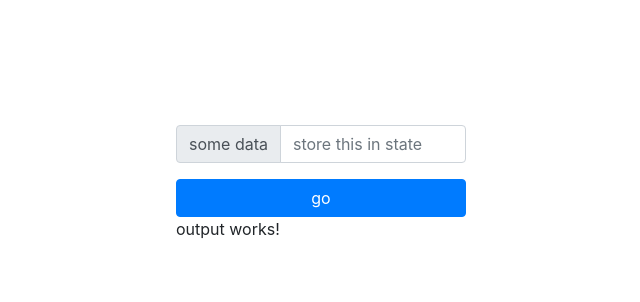
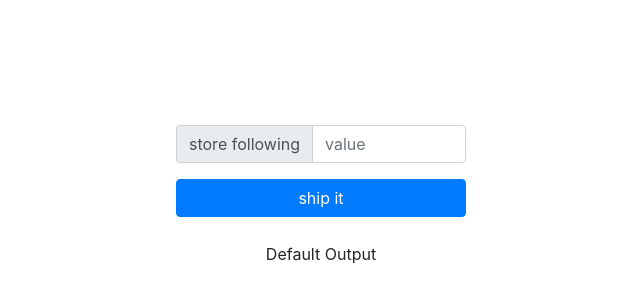
Before and after one commit to michaelmccarty/myApp2, an Angular app: page / in a window 1280 px wide. Shown: the top 302 px of the page, without its empty margins (319-959 px from the left). Built offline with nearby package versions, Linux system fonts and the light colour scheme.

Commit message:
Pretty for Users

```diff
--- a/src/app/input/input.component.html
+++ b/src/app/input/input.component.html
@@ -1,6 +1,6 @@
 <div class="input-group mb-3">
     <div class="input-group-prepend">
-        <span class="input-group-text" id="basic-addon1">some data</span>
+        <span class="input-group-text" id="basic-addon1">store following</span>
     </div>
-    <input type="text" class="form-control" placeholder="store this in state" />
+    <input type="text" class="form-control" placeholder="value" />
 </div>
--- a/src/app/output/output.component.html
+++ b/src/app/output/output.component.html
@@ -1 +1 @@
-<p>output works!</p>
+<p style="text-align: center; margin: 25px">{{output}}</p>
--- a/src/app/output/output.component.ts
+++ b/src/app/output/output.component.ts
@@ -6,9 +6,12 @@ import { Component, OnInit } from '@angular/core';
 })
 export class OutputComponent implements OnInit {
 
+  output: string;
+
   constructor() { }
 
   ngOnInit() {
+    this.output="Default Output";
   }
 
 }
--- a/src/app/state/state.component.ts
+++ b/src/app/state/state.component.ts
@@ -1,4 +1,5 @@
 import { Component, OnInit } from '@angular/core';
+import { HttpClient } from '@angular/common/http';
 
 @Component({
   selector: 'app-state',
@@ -6,9 +7,10 @@ import { Component, OnInit } from '@angular/core';
 })
 export class StateComponent implements OnInit {
 
-  constructor() { }
+  constructor(private myData: string[], private http: HttpClient) { }
 
   ngOnInit() {
+
   }
 
 }
--- a/src/app/submit/submit.component.html
+++ b/src/app/submit/submit.component.html
@@ -1 +1 @@
-<button type="button" class="btn btn-primary" style="width: 100%" (click)=go()>go</button>
+<button type="button" class="btn btn-primary" style="width: 100%" (click)=go()>ship it</button>
```
